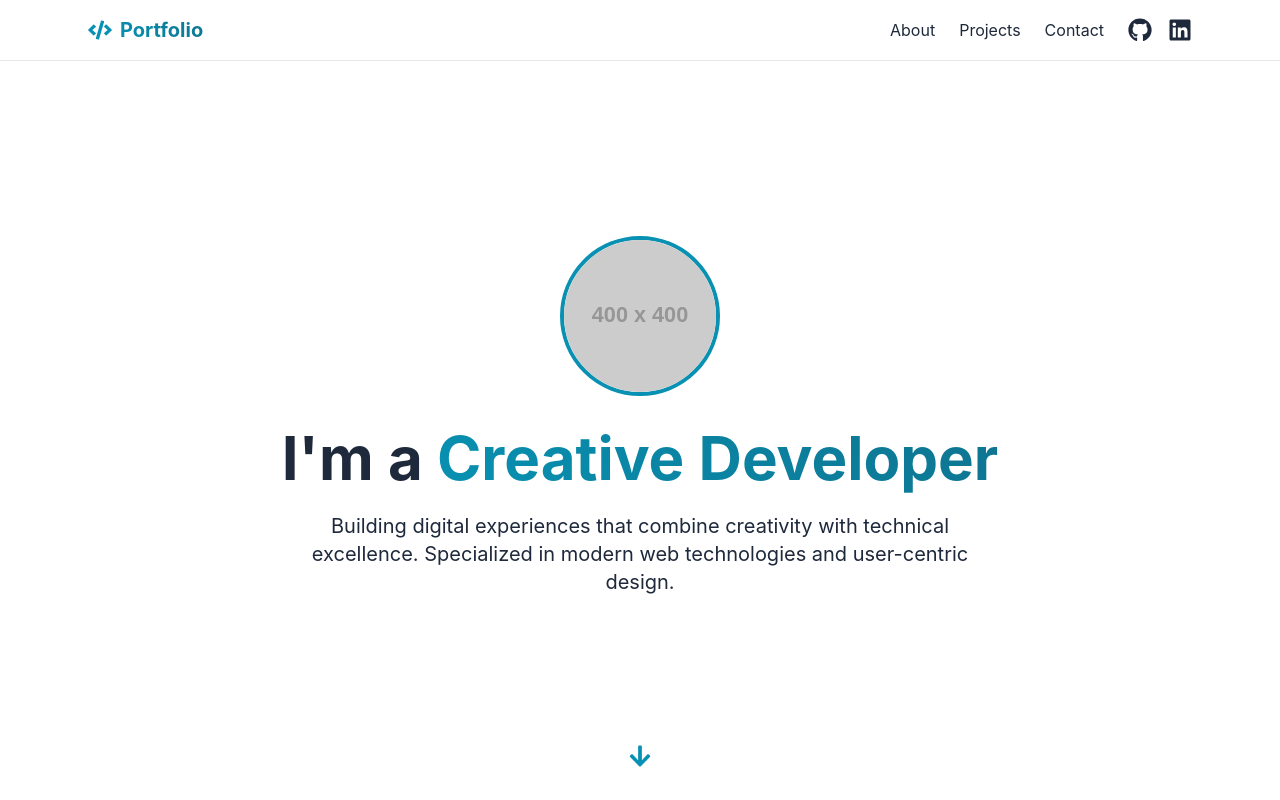
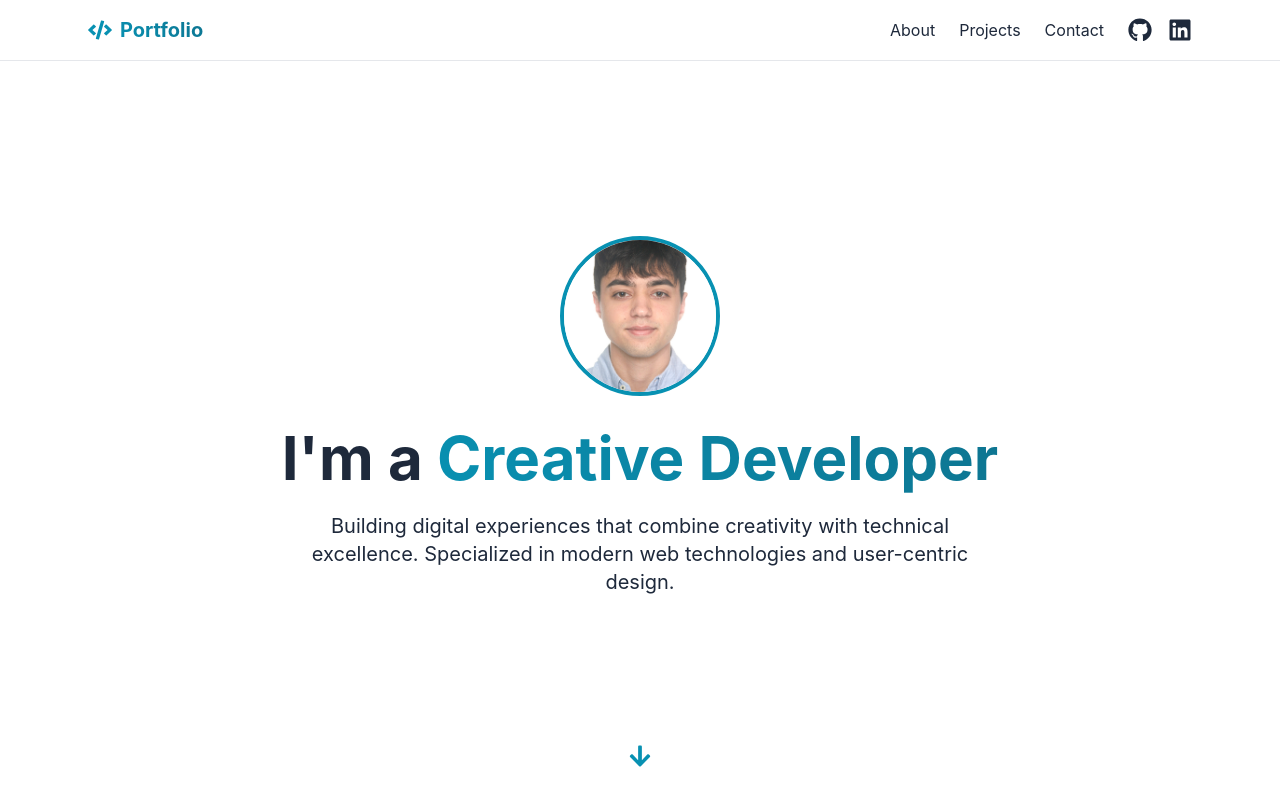
Before and after one commit to OscarLM32/OscarLM32, a React (Vite) app: page / in a window 1280 px wide. Shown: the top 800 px of the page. Built offline with nearby package versions, Linux system fonts and the light colour scheme.

Commit message:
Added profile picture

```diff
--- a/src/components/Hero.tsx
+++ b/src/components/Hero.tsx
@@ -1,5 +1,6 @@
 import { motion } from 'framer-motion';
 import { FaArrowDown } from 'react-icons/fa';
+import pfp from "../assets/pfp.jpg"
 
 export function Hero() {
   return (
@@ -15,7 +16,7 @@ export function Hero() {
         className="w-40 h-40 rounded-full border-4 border-primary mb-8 overflow-hidden"
       >
         <img
-          src="https://via.placeholder.com/400x400"
+          src={pfp}
           alt="Profile"
           className="w-full h-full object-cover"
         />
```
Also changed, not shown: src/assets/pfp.jpg (added).
